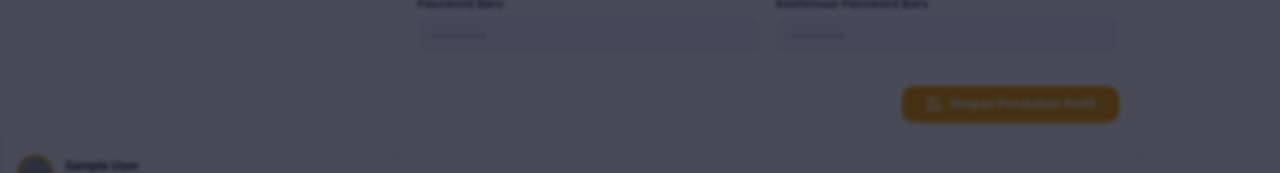
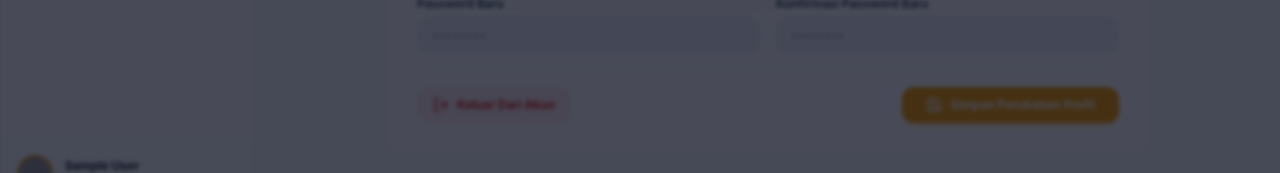
Before and after one commit to AsrulHidayat/inventory_app, a React (Vite) app in the folder frontend/: page /profile in a window 1280 px wide. Shown: the part 592-765 px from the top of the page. Built offline with nearby package versions, Linux system fonts and the light colour scheme; no server answers; sample sign-in values are in the browser's storage; grey boxes are pictures that could not be loaded.

Commit message:
feat: implement Navbar component with notifications and create ProfilePage for user management

```diff
--- a/frontend/src/components/layout/Navbar.jsx
+++ b/frontend/src/components/layout/Navbar.jsx
@@ -4,6 +4,7 @@ import { useTheme } from '../../context/ThemeContext';
 import { useAuth } from '../../context/AuthContext';
 import { useTour } from '../../context/TourContext';
 import api from '../../services/api';
+import Swal from 'sweetalert2';
 
 export default function Navbar({ onToggleSidebar }) {
   const { isDark, toggleTheme } = useTheme();
@@ -11,6 +12,25 @@ export default function Navbar({ onToggleSidebar }) {
   const { startTour, hasSeenTour } = useTour();
   const [showNotif, setShowNotif] = useState(false);
   const [notifications, setNotifications] = useState([]);
+
+  const handleLogout = () => {
+    Swal.fire({
+      title: 'Konfirmasi Logout',
+      text: 'Apakah Anda yakin ingin keluar dari akun?',
+      icon: 'warning',
+      showCancelButton: true,
+      confirmButtonColor: '#EF4444',
+      cancelButtonColor: '#64748b',
+      confirmButtonText: 'Ya, Keluar',
+      cancelButtonText: 'Tidak',
+      reverseButtons: true,
+    }).then((result) => {
+      if (result.isConfirmed) {
+        logout();
+      }
+    });
+  };
+
 
   const fetchNotifications = async () => {
     try {
@@ -143,14 +163,15 @@ export default function Navbar({ onToggleSidebar }) {
         {/* User Avatar & Logout */}
         <div className="pl-2 border-l border-slate-200 dark:border-slate-800 flex items-center gap-2">
           <button
-            onClick={logout}
-            className="flex items-center gap-2 px-3 py-1.5 text-xs font-semibold text-red-600 dark:text-red-400 hover:bg-red-50 dark:hover:bg-red-950/40 rounded-xl transition-colors"
+            onClick={handleLogout}
+            className="flex items-center gap-2 px-3 py-1.5 text-xs font-semibold text-red-600 dark:text-red-400 hover:bg-red-50 dark:hover:bg-red-950/40 rounded-xl transition-colors cursor-pointer"
             title="Keluar dari sistem"
           >
             <LogOut className="w-4 h-4" />
             <span className="hidden sm:inline">Logout</span>
           </button>
         </div>
+
       </div>
     </header>
   );
--- a/frontend/src/pages/ProfilePage.jsx
+++ b/frontend/src/pages/ProfilePage.jsx
@@ -1,10 +1,10 @@
 import React, { useState, useRef } from 'react';
-import { User, Lock, Camera, Save, Upload, Image as ImageIcon } from 'lucide-react';
+import { User, Lock, Camera, Save, Upload, Image as ImageIcon, LogOut } from 'lucide-react';
 import { useAuth } from '../context/AuthContext';
 import Swal from 'sweetalert2';
 
 export default function ProfilePage() {
-  const { user, updateUserProfile } = useAuth();
+  const { user, updateUserProfile, logout } = useAuth();
   const [name, setName] = useState(user?.name || '');
   const [photo, setPhoto] = useState(user?.photo || '');
   const [password, setPassword] = useState('');
@@ -12,6 +12,25 @@ export default function ProfilePage() {
   const [isUploading, setIsUploading] = useState(false);
 
   const fileInputRef = useRef(null);
+
+  const handleLogout = () => {
+    Swal.fire({
+      title: 'Konfirmasi Logout',
+      text: 'Apakah Anda yakin ingin keluar dari akun?',
+      icon: 'warning',
+      showCancelButton: true,
+      confirmButtonColor: '#EF4444',
+      cancelButtonColor: '#64748b',
+      confirmButtonText: 'Ya, Keluar',
+      cancelButtonText: 'Tidak',
+      reverseButtons: true,
+    }).then((result) => {
+      if (result.isConfirmed) {
+        logout();
+      }
+    });
+  };
+
 
   const handleImageUpload = (e) => {
     const file = e.target.files?.[0];
@@ -189,7 +208,14 @@ export default function ProfilePage() {
             </div>
           </div>
 
-          <div className="pt-4 flex justify-end">
+          <div className="pt-4 flex items-center justify-between border-t border-slate-100 dark:border-slate-800">
+            <button
+              type="button"
+              onClick={handleLogout}
+              className="px-4 py-2.5 bg-red-500/10 hover:bg-red-500/20 text-red-600 dark:text-red-400 font-bold text-xs rounded-xl flex items-center gap-2 transition-colors cursor-pointer"
+            >
+              <LogOut className="w-4 h-4" /> Keluar Dari Akun
+            </button>
             <button
               type="submit"
               className="px-6 py-2.5 bg-amber-500 hover:bg-amber-600 text-white text-xs font-bold rounded-xl shadow-md shadow-amber-500/20 flex items-center gap-2 cursor-pointer"
@@ -197,6 +223,7 @@ export default function ProfilePage() {
               <Save className="w-4 h-4" /> Simpan Perubahan Profil
             </button>
           </div>
+
         </form>
       </div>
     </div>
```
